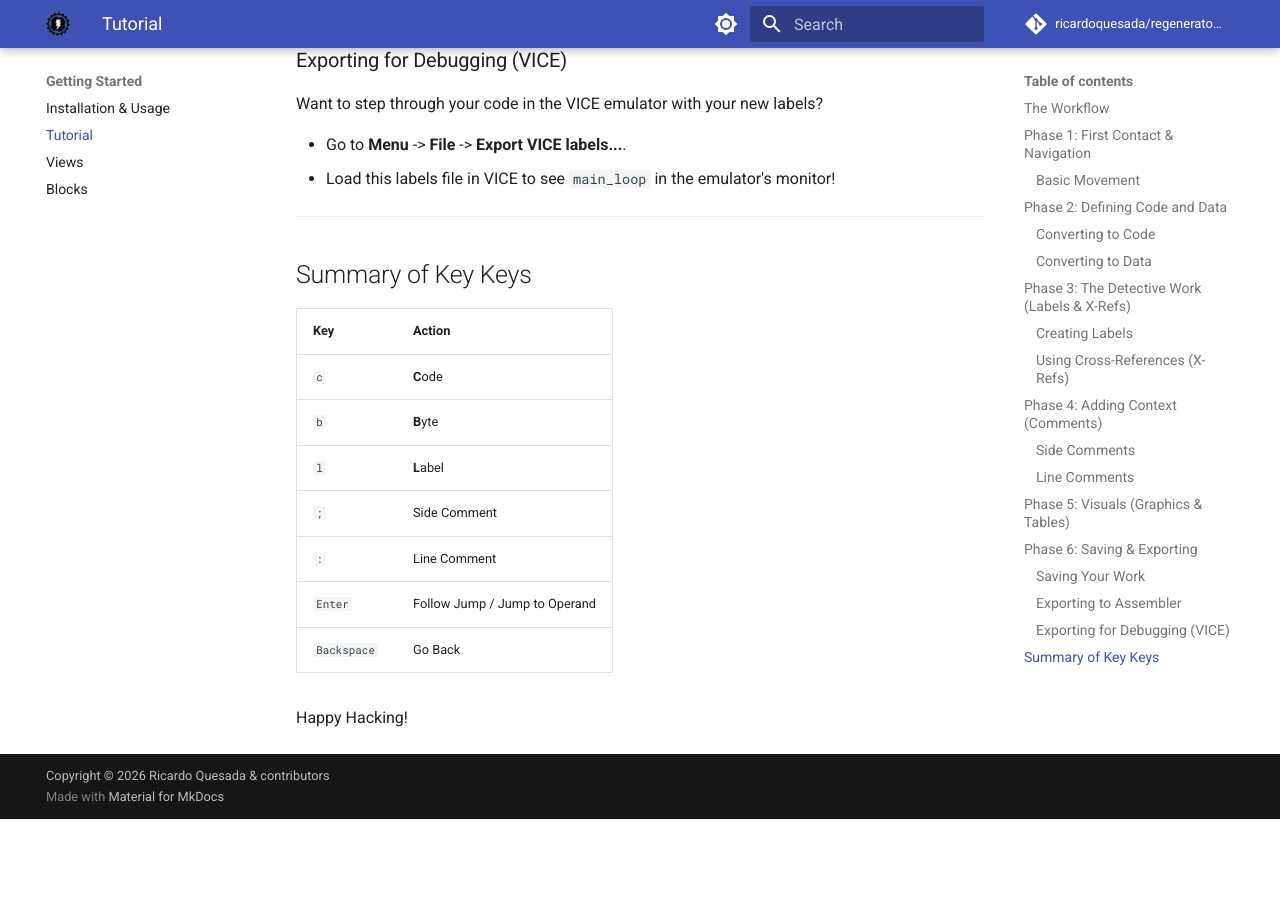
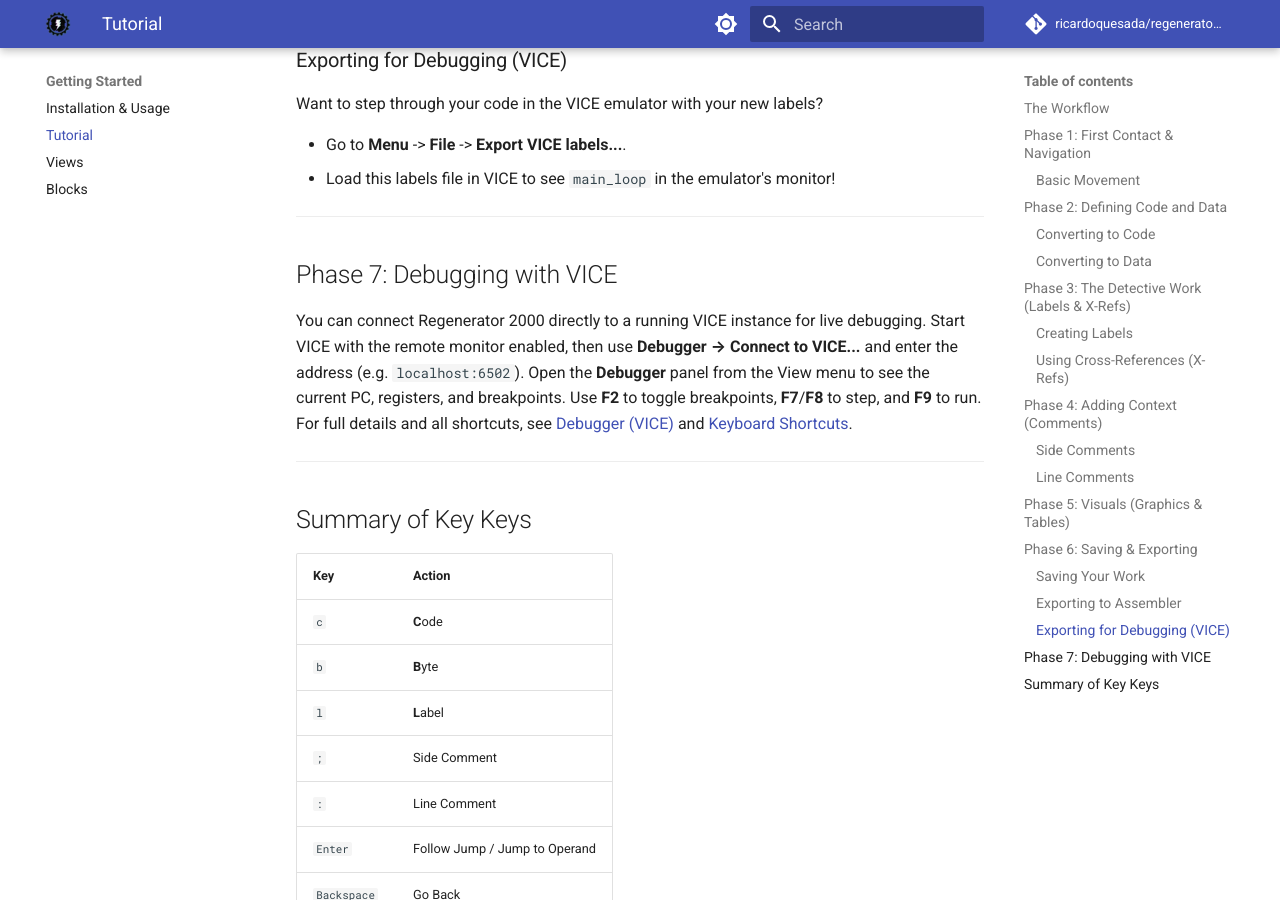
Before and after one commit to ricardoquesada/regenerator2000, an MkDocs documentation site: the page built from docs/tutorial.md, in a window 1280 px wide and 900 px high, scrolled down 4430 px. Built offline with MkDocs 1.6.1 and Material for MkDocs 9.7.7, drawn with Linux system fonts in a browser that asks for light colours; comment, search, counter and statistics services are not loaded; before the commit the page ends 5249 px from its top, so only the background shows below that.

Commit message:
VICE debugger documentation integration

```diff
--- a/docs/tutorial.md
+++ b/docs/tutorial.md
@@ -169,6 +169,15 @@
 
 ---
 
+## Phase 7: Debugging with VICE
+
+You can connect Regenerator 2000 directly to a running VICE instance for live debugging. Start VICE with the remote monitor enabled,
+then use **Debugger → Connect to VICE...** and enter the address (e.g. `localhost:6502`). Open the **Debugger** panel from the View menu
+to see the current PC, registers, and breakpoints. Use **F2** to toggle breakpoints, **F7**/**F8** to step, and **F9** to run. For full
+details and all shortcuts, see [Debugger (VICE)](debugger.md) and [Keyboard Shortcuts](keyboard_shortcuts.md).
+
+---
+
 ## Summary of Key Keys
 
 | Key         | Action                        |
--- a/mkdocs.yml
+++ b/mkdocs.yml
@@ -59,6 +59,7 @@
       - Blocks: blocks.md
   - User Reference:
       - Keyboard Shortcuts: keyboard_shortcuts.md
+      - Debugger (VICE): debugger.md
       - Settings: settings.md
       - Assemblers: assemblers.md
       - MCP Integration: mcp.md
```
Also changed, not shown: README.md (+1 -0 lines), docs/debugger.md (added, +37 -0 lines), docs/index.md (+1 -0 lines).
